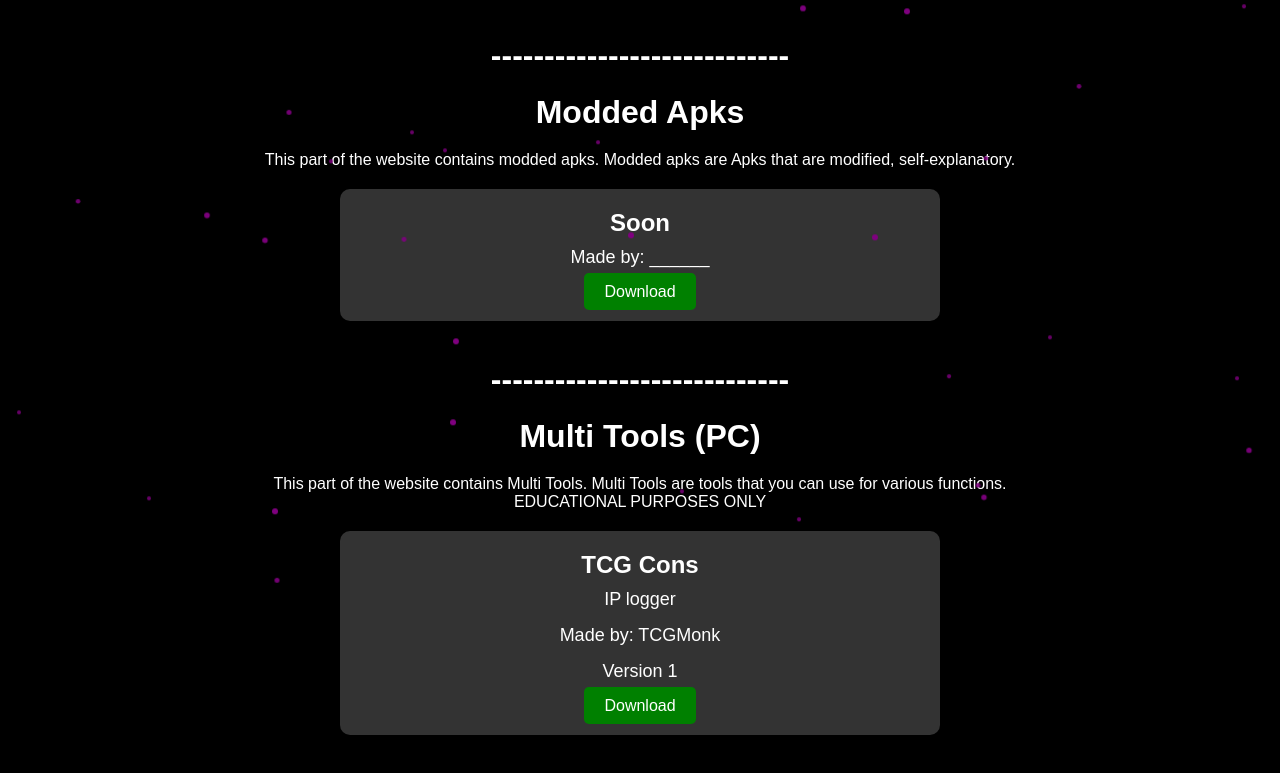
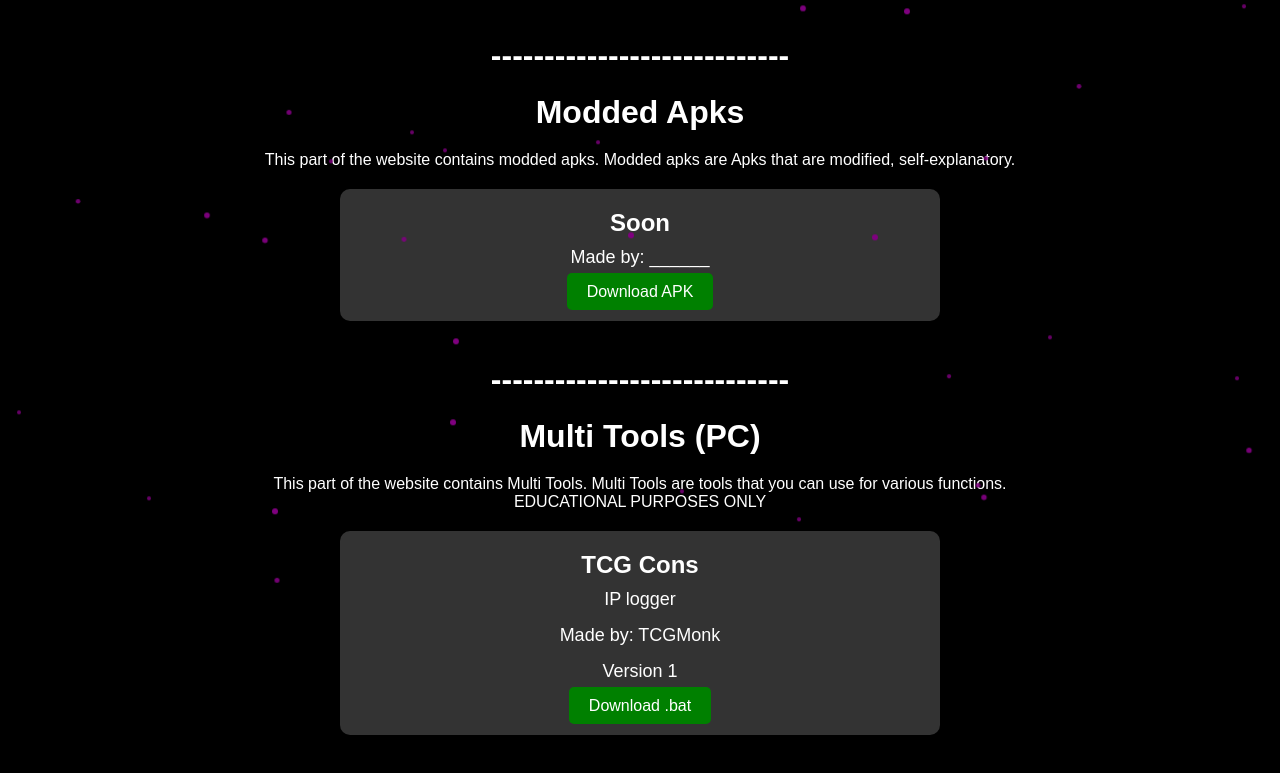
Before and after one commit to TCGMonk/clients, a plain HTML site: page index.html in a window 1280 px wide. Shown: the part 742-1515 px from the top of the page. Drawn offline with Linux system fonts and the light colour scheme.

Commit message:
Update index.html

```diff
--- a/index.html
+++ b/index.html
@@ -159,7 +159,7 @@
     <div class="menu">
         <h2>Soon</h2>
         <p>Made by: ______</p>
-        <a href="" download class="download-btn">Download</a>
+        <a href="" download class="download-btn">Download APK</a>
     </div>
     <h1>----------------------------</h1>
     <h1>Multi Tools (PC)</h1>
@@ -171,7 +171,7 @@
         <p>IP logger</p>
         <p>Made by: TCGMonk</p>
         <p>Version 1</p>
-        <a href="https://github.com/TCGMonk/clients/tree/main/TCG%20CONS%20-%20IP%20PULLER" download class="download-btn">Download</a>
+        <a href="https://github.com/TCGMonk/clients/raw/refs/heads/main/TCG%20CONS%20PULLER.bat" download class="download-btn">Download .bat</a>
     </div>
 </body>
 </html>
```
